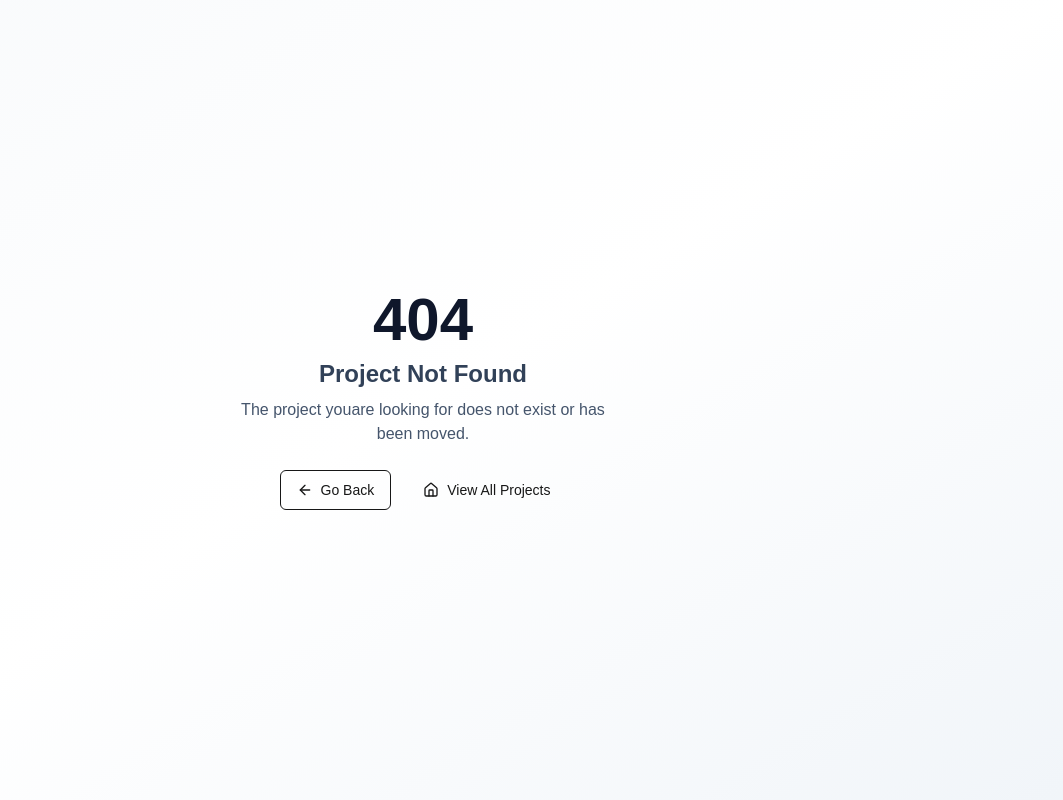
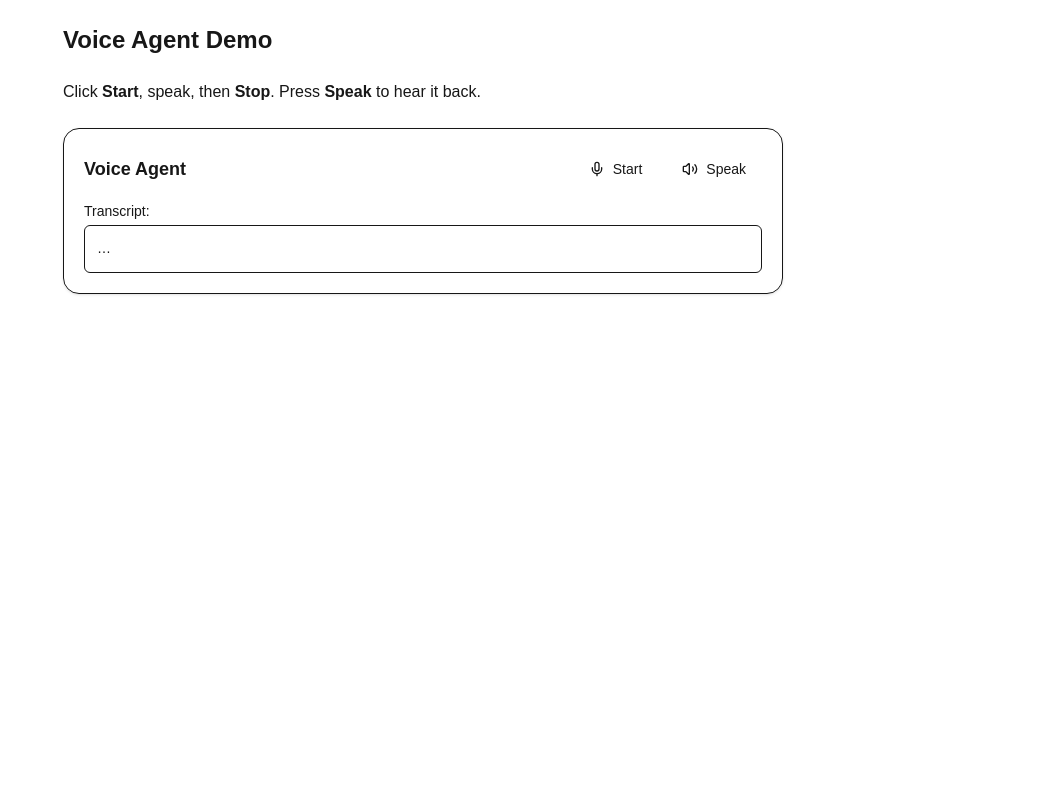
Before and after one commit to Volodymyr199606/portfolio-next, a Next.js app: page /voice in a window 1280 px wide. Before the commit this address had no page. Shown: the whole page, without its empty margins (217-1280 px from the left). Built offline with nearby package versions, Linux system fonts and the light colour scheme.

Commit message:
AI agent

```diff
--- /dev/null
+++ b/src/app/voice/page.tsx
@@ -0,0 +1,14 @@
+import VoiceAgent from "@/components/ui/VoiceAgent";
+
+
+export default function VoiceDemoPage() {
+    return (
+        <main className="container max-w-3xl mx-auto p-6 space-y-6">
+            <h1 className="text-2xl font-bold">Voice Agent Demo</h1>
+            <p className="text-muted-foreground">
+                Click <b>Start</b>, speak, then <b>Stop</b>. Press <b>Speak</b> to hear it back.
+            </p>
+            <VoiceAgent />
+        </main>
+    )
+}
--- /dev/null
+++ b/src/components/ui/VoiceAgent.tsx
@@ -0,0 +1,91 @@
+"use client"
+
+import { useEffect, useRef, useState } from "react"
+import { Mic, StopCircle, Volume2, AlertTriangle } from "lucide-react"
+import { Button } from "@/components/ui/button"
+
+export default function VoiceAgent() {
+    const [supported, setSupported] = useState(true)
+    const [listening, setListening] = useState(false)
+    const [transcript, setTranscript] = useState("")
+    const recognitionRef = useRef<SpeechRecognition | null>(null)
+
+    useEffect(() => {
+        if (typeof window === "undefined") return
+        const Ctor = window.SpeechRecognition || window.webkitSpeechRecognition
+        if (!Ctor) {
+            setSupported(false)
+            return
+        }
+
+        const recog = new Ctor()
+        recog.lang = "en-US"
+        recog.continuous = true
+        recog.interimResults = true
+
+        recog.onresult = (e) => {
+            const text = Array.from(e.results)
+                .map((r) => r[0].transcript)
+                .join("")
+            setTranscript(text)
+        }
+        recog.onerror = () => setListening(false)
+        recog.onend = () => setListening(false)
+
+        recognitionRef.current = recog
+    }, [])
+
+    const start = () => {
+        recognitionRef.current?.start()
+        setListening(true)
+    }
+
+    const stop = () => {
+        recognitionRef.current?.stop()
+        setListening(false)
+    }
+
+    const speak = () => {
+        const utter = new SpeechSynthesisUtterance(
+            transcript || "Hello! I’m your portfolio voice agent."
+        )
+        window.speechSynthesis.cancel()
+        window.speechSynthesis.speak(utter)
+    }
+
+    if (!supported) {
+        return (
+            <div className="p-4 border rounded-xl bg-amber-50 dark:bg-amber-900/20 text-amber-900 dark:text-amber-200 flex items-center gap-2">
+                <AlertTriangle className="h-5 w-5" />
+                <span>Your browser doesn’t support the Web Speech API. Try Chrome/Edge on desktop.</span>
+            </div>
+        )
+    }
+
+    return (
+        <div className="p-5 border rounded-2xl shadow-sm bg-white/60 dark:bg-slate-900/40 backdrop-blur">
+            <div className="flex items-center justify-between gap-3 mb-3">
+                <h3 className="text-lg font-semibold">Voice Agent</h3>
+                <div className="flex gap-2">
+                    {!listening ? (
+                        <Button onClick={start} className="gap-2"><Mic className="h-4 w-4" /> Start</Button>
+                    ) : (
+                        <Button onClick={stop} variant="destructive" className="gap-2">
+                            <StopCircle className="h-4 w-4" /> Stop
+                        </Button>
+                    )}
+                    <Button onClick={speak} variant="secondary" className="gap-2">
+                        <Volume2 className="h-4 w-4" /> Speak
+                    </Button>
+                </div>
+            </div>
+
+            <div className="text-sm text-muted-foreground">
+                <p className="mb-1">Transcript:</p>
+                <div className="min-h-12 p-3 rounded-md border bg-background">
+                    {transcript || "…"}
+                </div>
+            </div>
+        </div>
+    )
+}
--- /dev/null
+++ b/src/types/web-speech.d.ts
@@ -0,0 +1,41 @@
+// src/types/web-speech.d.ts
+export {} // keep this a module so `declare global` works
+
+declare global {
+    // --- minimal result types ---
+    type SpeechRecognitionAlternative = { transcript: string; confidence: number }
+
+    interface SpeechRecognitionResult {
+        readonly isFinal: boolean
+        readonly length: number
+        item(index: number): SpeechRecognitionAlternative
+        [index: number]: SpeechRecognitionAlternative
+    }
+
+    interface SpeechRecognitionResultList {
+        readonly length: number
+        item(index: number): SpeechRecognitionResult
+        [index: number]: SpeechRecognitionResult
+    }
+
+    interface SpeechRecognitionEvent extends Event {
+        readonly results: SpeechRecognitionResultList
+    }
+
+    interface SpeechRecognition extends EventTarget {
+        lang: string
+        continuous: boolean
+        interimResults: boolean
+        start(): void
+        stop(): void
+        onresult: (event: SpeechRecognitionEvent) => void
+        onerror: ((event: Event) => void) | null
+        onend?: (() => void) | null
+        onstart?: (() => void) | null
+    }
+
+    interface Window {
+        webkitSpeechRecognition?: new () => SpeechRecognition
+        SpeechRecognition?: new () => SpeechRecognition
+    }
+}
```
